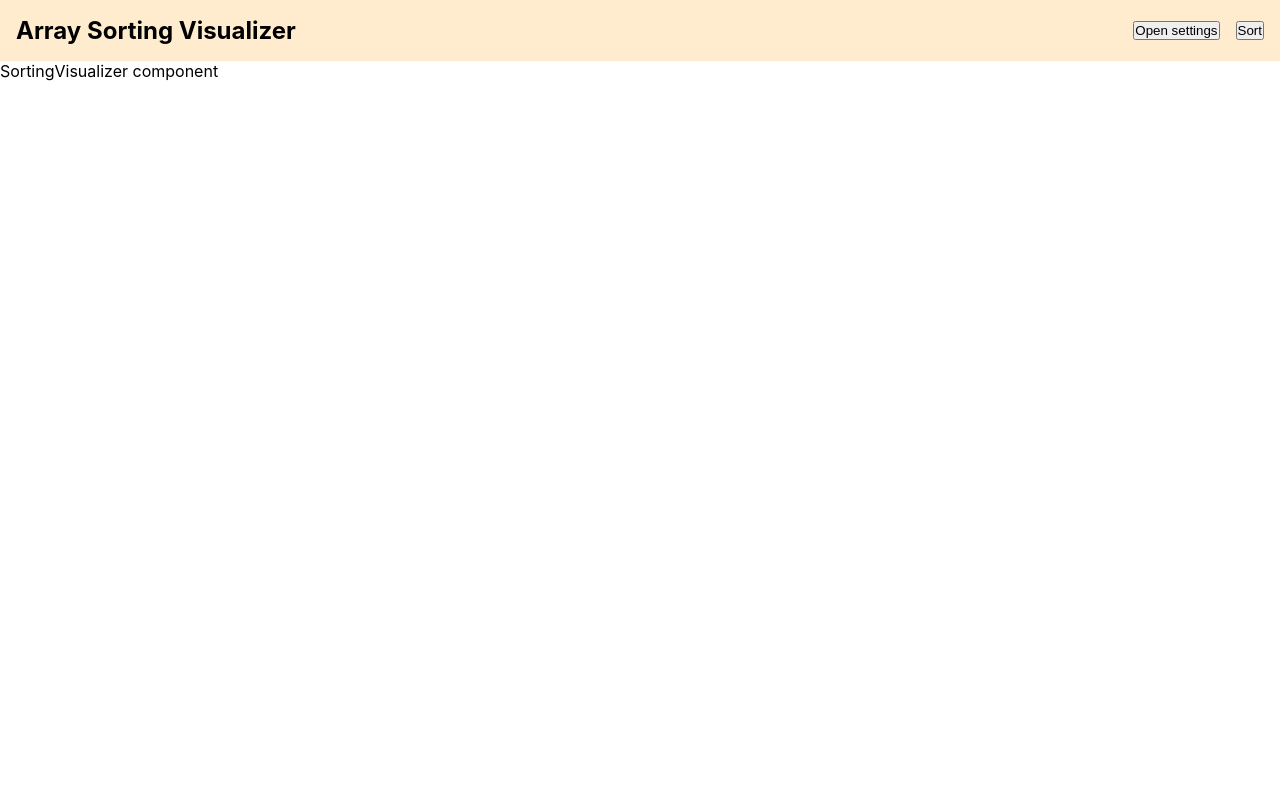
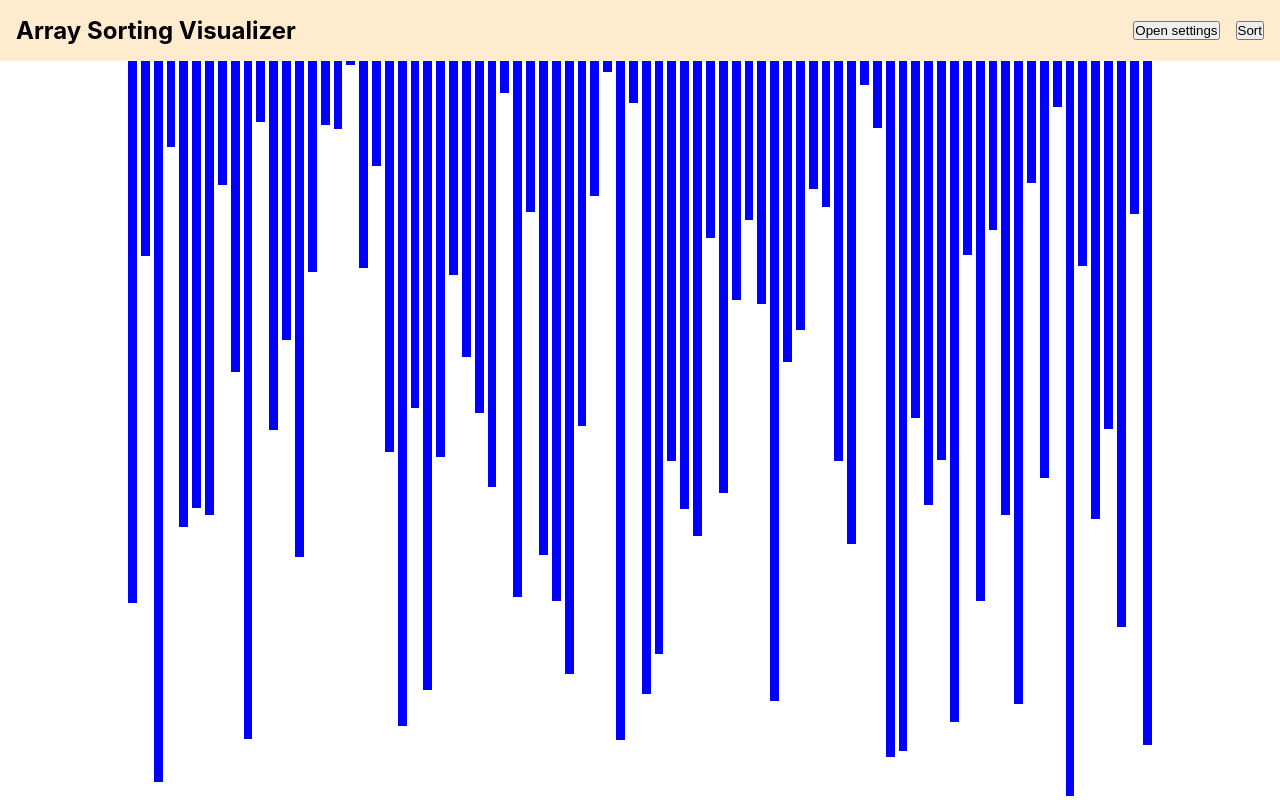
Before and after one commit to federicotllorente/sorting-algorithm-visualizer-react, a React (Create React App) app: page / in a window 1280 px wide. Built offline with nearby package versions, Linux system fonts and the light colour scheme.

Commit message:
WIP SortingVisualizer component

```diff
--- a/src/App.css
+++ b/src/App.css
@@ -24,6 +24,7 @@ header div {
   left: 50%;
   transform: translateX(-50%) translateY(-50%);
   box-shadow: 0px 0px 20px #0000002d;
+  z-index: 10;
 }
 
 .settings-modal--wrapper {
@@ -63,3 +64,37 @@ header div {
 .settings-modal--wrapper--sorting div button.active {
   background-color: cadetblue;
 }
+
+.sorting-visualizer {
+  width: 80%;
+  height: calc(100vh - 64px);
+  margin: 0 auto;
+  display: flex;
+  /* flex-direction: column; */
+  /* gap: 8px; */
+  /* align-items: end; */
+}
+
+.sorting-visualizer span {
+  /* height: 8px; */
+  /* width: 8px; */
+  width: -webkit-fill-available;
+  position: relative;
+  background-color: blue;
+}
+
+.sorting-visualizer span p {
+  position: absolute;
+  /* left: -50px; */
+  top: -26px;
+  /* top: 50%; */
+  left: 50%;
+  /* transform: translateY(-50%); */
+  transform: translateX(-50%);
+  opacity: 0%;
+  transition: 0.3s;
+}
+
+.sorting-visualizer span:hover p {
+  opacity: 100%;
+}
--- a/src/App.tsx
+++ b/src/App.tsx
@@ -7,7 +7,7 @@ const App = () => {
   const [sorting, setSorting] = useState<Sorting>(Sorting.merge);
 
   useEffect(() => {
-    const randomSize = Math.floor(Math.random() * maxSize);
+    const randomSize = Math.floor(Math.random() * maxArraySize);
     setSize(randomSize);
   }, []);
 
@@ -23,7 +23,10 @@ const App = () => {
           setSorting={setSorting}
         />
       )}
-      <SortingVisualizer />
+      <SortingVisualizer
+        size={size}
+        sorting={sorting}
+      />
     </div>
   );
 }
@@ -70,7 +73,14 @@ enum Sorting {
   'bubble' = 'bubble'
 }
 
-const maxSize = 2000;
+const maxArraySize = 100;
+const maxItemSize = 2000;
+
+const getPercentageFromItemSize = (itemSize: number) => {
+  const percentage = (itemSize * 100) / maxItemSize;
+
+  return percentage;
+}
 
 const SettingsModal: FunctionComponent<SettingsModalProps> = ({
   setIsSettingsOpen,
@@ -95,7 +105,7 @@ const SettingsModal: FunctionComponent<SettingsModalProps> = ({
               type="range"
               id="size"
               min="0"
-              max={`${maxSize}`}
+              max={`${maxArraySize}`}
               step="10"
               value={`${size}`}
               onChange={(e) => setSize(Number(e.target.value))}
@@ -143,10 +153,41 @@ const SettingsModal: FunctionComponent<SettingsModalProps> = ({
   )
 }
 
-const SortingVisualizer = () => {
+type SortingVisualizerProps = {
+  size: number;
+  sorting: Sorting;
+}
+
+const SortingVisualizer: FunctionComponent<SortingVisualizerProps> = ({
+  size,
+  sorting
+}) => {
+  const [array, setArray] = useState<Array<number>>([]);
+
+  const resetArray = (arraySize: number) => {
+    const newArray = [];
+
+    for (let i = 0; i < arraySize; i++) {
+      newArray.push(Math.floor(Math.random() * maxItemSize));
+    }
+
+    setArray(newArray);
+  }
+
+  useEffect(() => {
+    resetArray(size);
+  }, [size]);
+
   return (
-    <div>
-      SortingVisualizer component
+    <div className="sorting-visualizer" style={{ gap: (size / maxArraySize) >= 0.6 ? '4px' : '8px' }}>
+      {array.map((el, idx) => (
+        <span
+          key={`sorting-array-${idx}`}
+          style={{ height: `${getPercentageFromItemSize(el)}%` }}
+        >
+          <p>{el}</p>
+        </span>
+      ))}
     </div>
   )
 }
```
